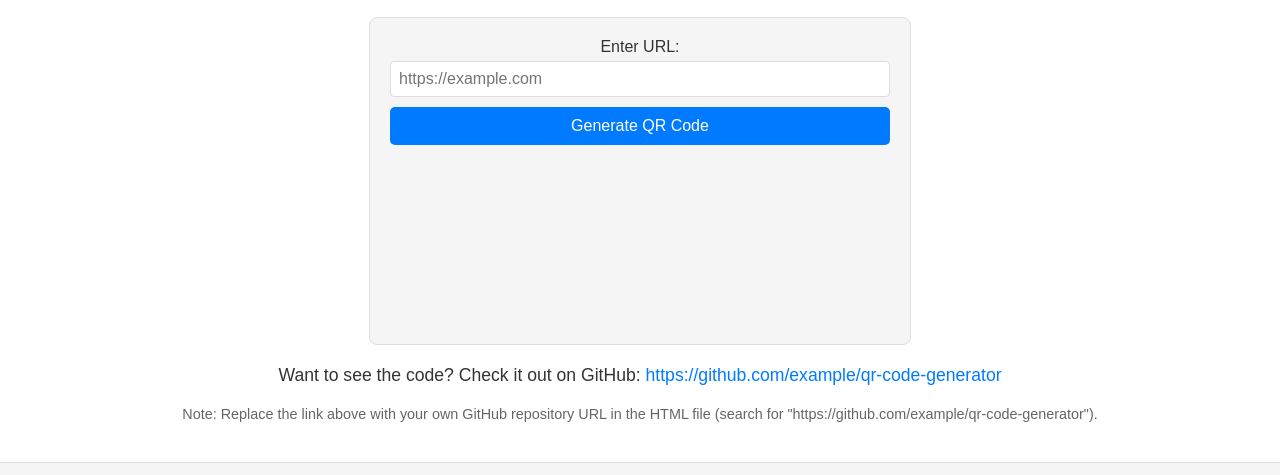
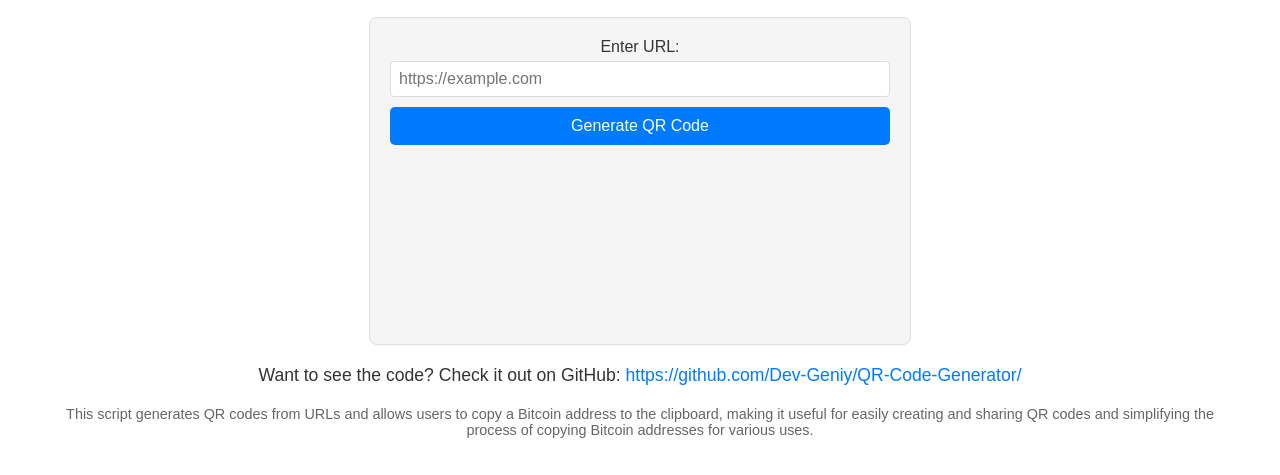
Before and after one commit to Dev-Geniy/QR-Code-Generator, a plain HTML site: page index.html in a window 1280 px wide. Shown: the part 150-625 px from the top of the page. Drawn offline with Linux system fonts and the light colour scheme; grey boxes are pictures that could not be loaded.

Commit message:
Update index.html

```diff
--- a/index.html
+++ b/index.html
@@ -62,9 +62,17 @@
 
 
 
-        <p>Want to see the code? Check it out on GitHub: <a href="https://github.com/example/qr-code-generator" target="_blank">https://github.com/example/qr-code-generator</a></p>
+        <p>Want to see the code? Check it out on GitHub: <a href="https://github.com/Dev-Geniy/QR-Code-Generator/" target="_blank">https://github.com/Dev-Geniy/QR-Code-Generator/</a></p>
 
-        <p class="note">Note: Replace the link above with your own GitHub repository URL in the HTML file (search for "https://github.com/example/qr-code-generator").</p>
+        <p class="note">This script generates QR codes from URLs and allows users to copy a Bitcoin address to the clipboard, making it useful for easily creating and sharing QR codes and simplifying the process of copying Bitcoin addresses for various uses.
+
+
+
+
+
+
+
+</p>
 
     </main>
 
```
